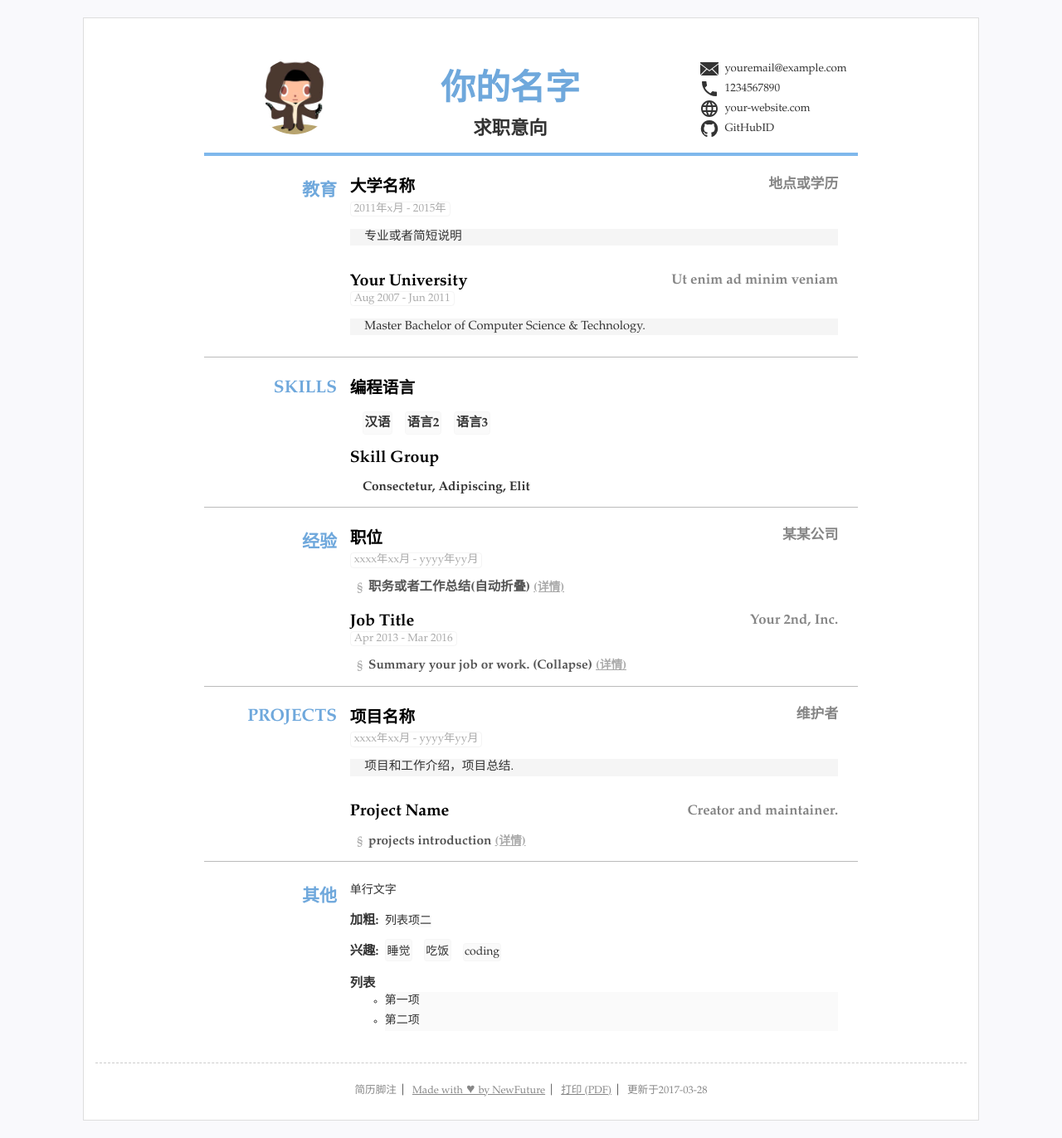
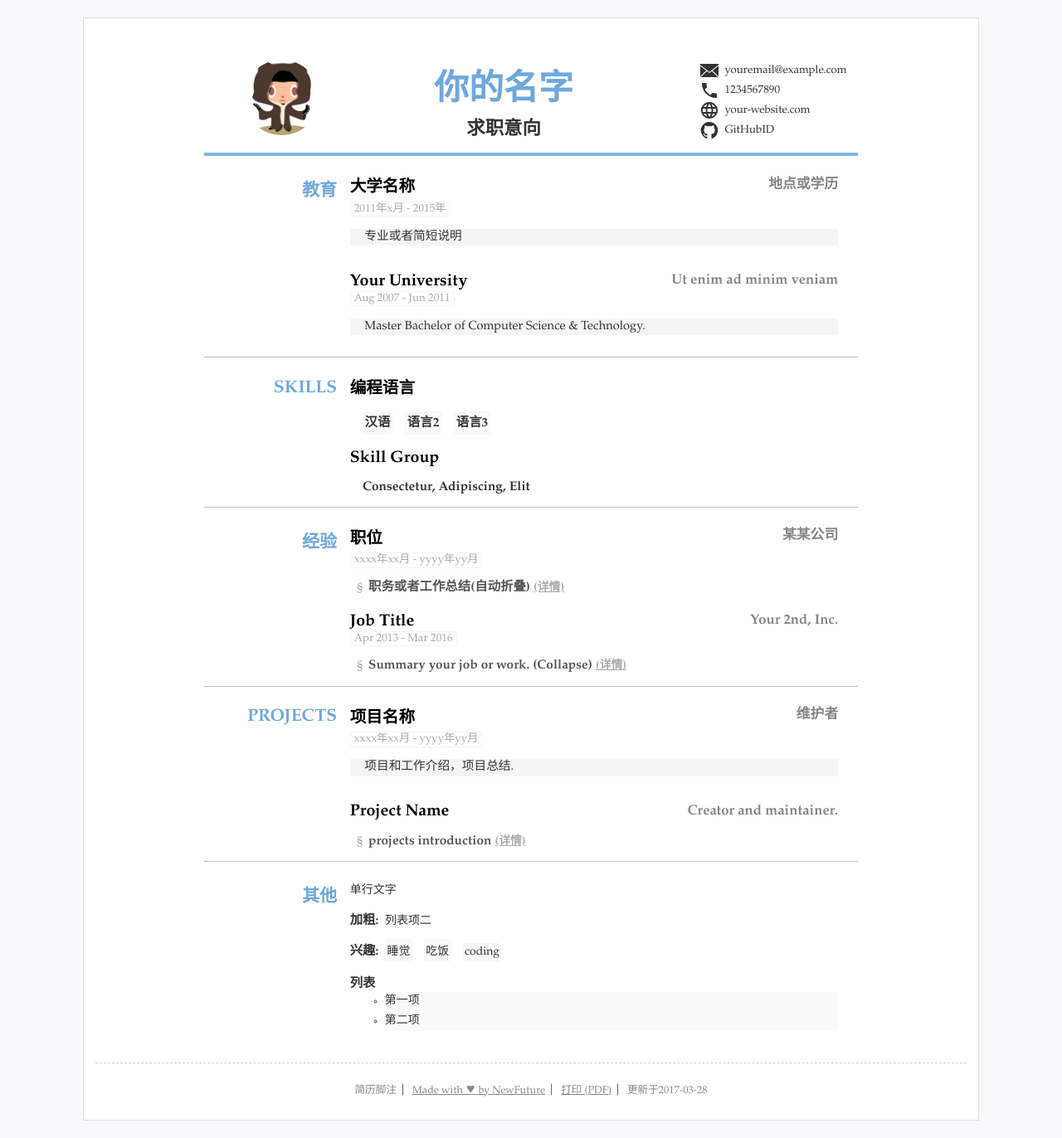
Before and after one commit to NewFuture/CV, a Jekyll site: the page built from index.html, in a window 1280 px wide. Shown: the whole page at 83% size. Built offline with Jekyll 4.4.1, drawn with Linux system fonts in a browser that asks for light colours.

Commit message:
垂直居中

```diff
--- a/_sass/mobile.scss
+++ b/_sass/mobile.scss
@@ -25,7 +25,6 @@
     #name {
         // margin-left: 8%;
         min-width: 50%;
-        min-height: auto;
     }
     #contact {
         // margin-right: 3%;
--- a/_sass/print.scss
+++ b/_sass/print.scss
@@ -8,6 +8,10 @@
         /* auto is the initial value */
         size: auto;
         margin: 1.4cm 1cm 1cm; // this affects the margin in
+    }
+    @page :first {
+        //首页
+        margin-top: 5mm;
     }
     @page :blank {
         display: none;
@@ -26,7 +30,7 @@
         border-bottom: 1px dashed #ccc;
     }
     header {
-        padding-top: 0;
+        // padding-top: 0;
         margin: auto;
     }
     //链接
--- a/_sass/resume.scss
+++ b/_sass/resume.scss
@@ -80,18 +80,32 @@
 /* 头部信息*/
 
 header {
+    display: -webkit-box;
     display: flex;
     *display: block; // IE 7,8 hack
     justify-content: space-between;
     width: 100%;
     border-bottom: .3em solid #7fb8ec;
     padding: 2.5em 0 1em;
+    -moz-box-align: center;
+    // -ms-flex-align: center;
+    align-items: center;
 }
 
+// /* two items */
+// li:first-child:nth-last-child(2),
+// li:first-child:nth-last-child(2) ~ li {
+// 	min-width: 45%;
+// }
+// /* three items */
+// li:first-child:nth-last-child(3),
+// li:first-child:nth-last-child(3) ~ li {
+// 	width: 33.3333%;
+// }
 .avatar,
 #name,
 #contact {
-    min-width: 25%\9;
+    min-width: 26%\9;
     vertical-align: middle;
     *float: left; // ie 7 8
 }
@@ -111,7 +125,7 @@
 //头像
 .avatar {
     max-width: 27%;
-    margin-left: 8%;
+    margin-left: 6%;
     img {
         max-width: 8.5em;
         height: 6.5em;
@@ -121,6 +135,9 @@
 
 #name {
     text-align: center;
+    &:first-child {
+        min-width: 45%;
+    }
     // #fullname,
     h1 {
         font-size: 3em;
@@ -143,8 +160,11 @@
     font-size: .95em;
     font-style: normal;
     padding: 0 1em;
-    *line-height: 1.5em;//ie 7,8 高度
+    *line-height: 1.5em; //ie 7,8 高度
     float: right\9; //兼容IE789
+    &:nth-child(2) {
+        min-width: 33%;
+    }
 }
 
 //图标
```
